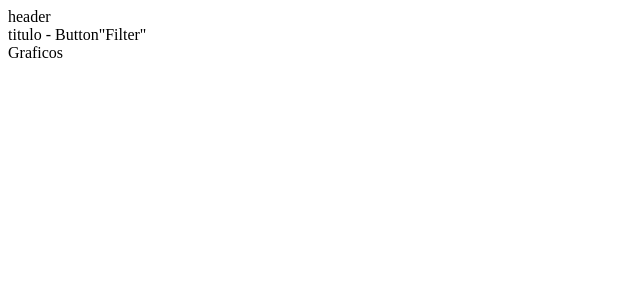
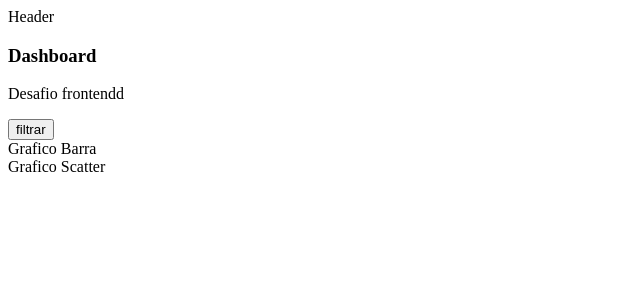
Before and after one commit to JulioSilvaa/DashboardSalt, a React (Create React App) app: page / in a window 1280 px wide. Shown: the top 300 px of the page, without its empty margins (0-640 px from the left). Built offline with nearby package versions, Linux system fonts and the light colour scheme.

Commit message:
Criando a pasta Components, e adicionando os componentes Header, Graphics e TitleFilter e renderizando na HomePage

```diff
--- a/public/index.html
+++ b/public/index.html
@@ -7,7 +7,7 @@
     <meta name="description" content="Dashboard feito pot Julio" />
     <link rel="apple-touch-icon" href="%PUBLIC_URL%/logo192.png" />
 
-    <title>React App</title>
+    <title>Dashboard Salt</title>
   </head>
   <body>
     <noscript>You need to enable JavaScript to run this app.</noscript>
--- /dev/null
+++ b/src/Components/Graphics/Graphics.jsx
@@ -0,0 +1,10 @@
+import React from "react";
+
+export const Graphics = () => {
+  return (
+    <div>
+      <div>Grafico Barra</div>
+      <div>Grafico Scatter</div>
+    </div>
+  );
+};
--- /dev/null
+++ b/src/Components/Header/header.jsx
@@ -0,0 +1,6 @@
+import React from "react";
+
+
+export const Header = () => {
+  return <>Header</>;
+};
--- /dev/null
+++ b/src/Components/TitleFilter/TitleFilter.jsx
@@ -0,0 +1,17 @@
+import React from "react";
+
+export const TitleFilter = ({ title, caption }) => {
+  return (
+    <div>
+      <>
+        <div>
+          <h3>{title}</h3>
+          <p>{caption}d</p>
+        </div>
+        <div>
+          <button type="submit">filtrar</button>
+        </div>
+      </>
+    </div>
+  );
+};
--- a/src/Pages/Home/Home.jsx
+++ b/src/Pages/Home/Home.jsx
@@ -1,11 +1,14 @@
 import React from "react";
+import { Header } from "../../Components/Header/header";
+import { TitleFilter } from "../../Components/TitleFilter/TitleFilter";
+import { Graphics } from "./../../Components/Graphics/Graphics";
 
 export const Home = () => {
   return (
     <>
-      <div>header</div>
-      <div>titulo - Button"Filter"</div>
-      <div>Graficos</div>
+      <Header />
+      <TitleFilter title={"Dashboard"} caption={"Desafio frontend"} />
+      <Graphics />
     </>
   );
 };
```
